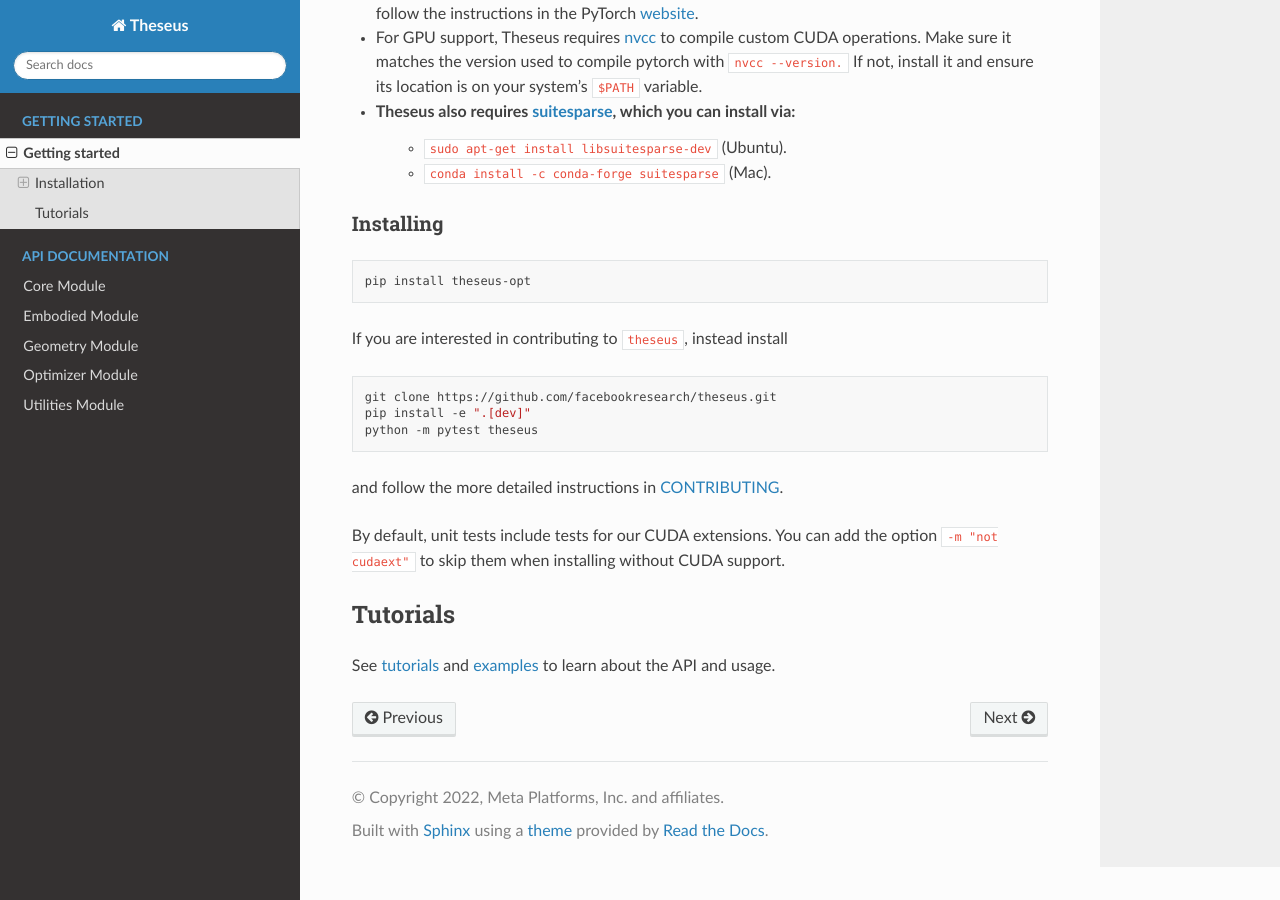
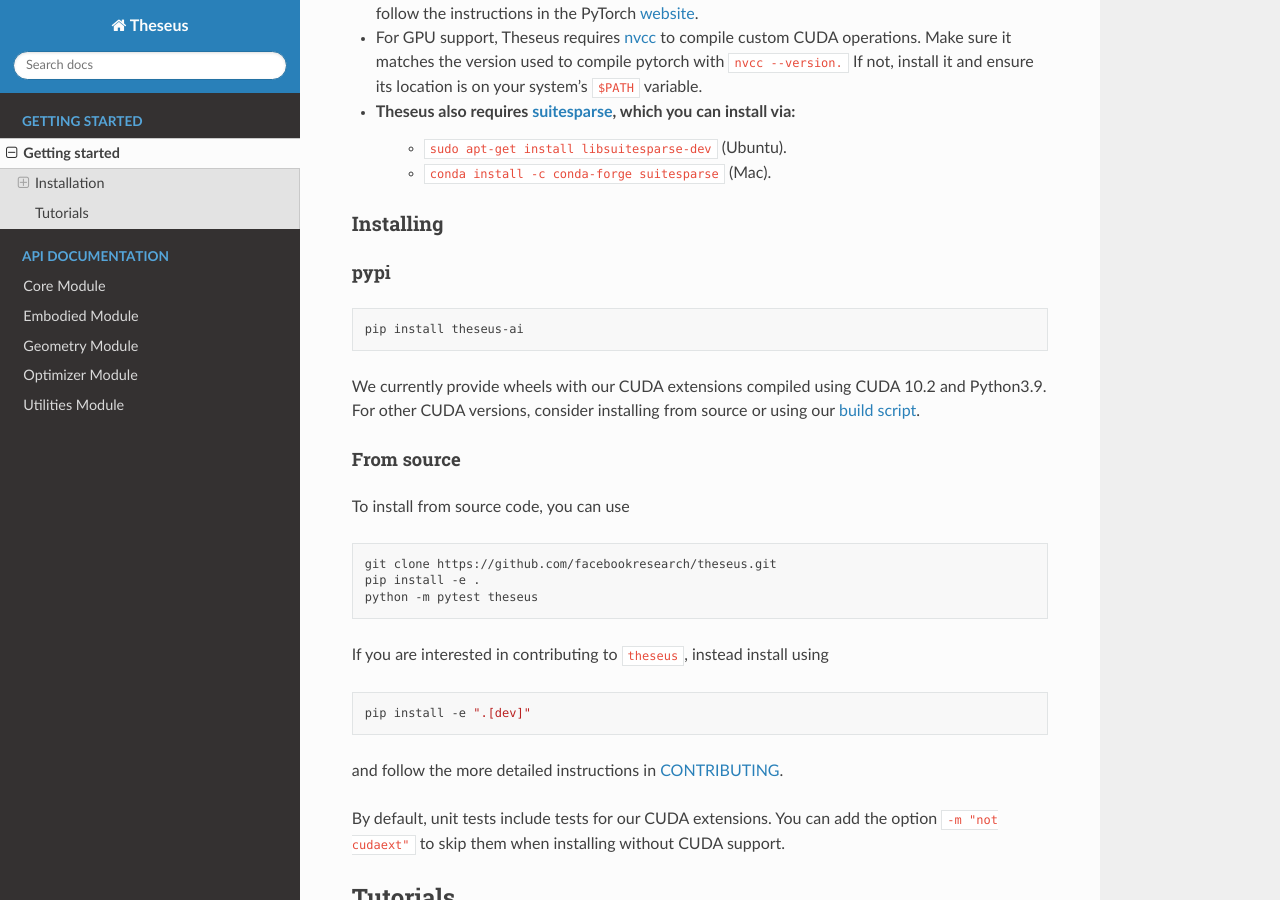
Before and after one commit to facebookresearch/theseus, a Sphinx documentation site: the page built from docs/source/getting-started.rst, in a window 1280 px wide and 900 px high, scrolled down 338 px. Built offline with Sphinx 7.4.7 and the Read the Docs theme 2.0.0, drawn with Linux system fonts in a browser that asks for light colours.

Commit message:
Added pip install theseus-ai instructions.

```diff
--- a/docs/source/getting-started.rst
+++ b/docs/source/getting-started.rst
@@ -15,17 +15,33 @@
 
 Installing
 ^^^^^^^^^^
+
+pypi
+""""
+
 .. code-block:: bash
 
-    pip install theseus-opt
+    pip install theseus-ai
 
-If you are interested in contributing to ``theseus``, instead install
+We currently provide wheels with our CUDA extensions compiled using CUDA 10.2 and Python3.9.
+For other CUDA versions, consider installing from source or using our
+`build script <https://github.com/facebookresearch/theseus/blob/main/build_scripts/build_wheel.sh>`_.
+
+From source
+"""""""""""
+To install from source code, you can use
 
 .. code-block:: bash
 
     git clone https://github.com/facebookresearch/theseus.git
+    pip install -e .
+    python -m pytest theseus
+
+If you are interested in contributing to ``theseus``, instead install using
+
+.. code-block:: bash
+
     pip install -e ".[dev]"
-    python -m pytest theseus
 
 and follow the more detailed instructions in `CONTRIBUTING <https://github.com/facebookresearch/theseus/blob/main/CONTRIBUTING.md>`_.
 
--- a/setup.py
+++ b/setup.py
@@ -58,7 +58,7 @@
     ext_modules = []
 
 setuptools.setup(
-    name="theseus-opt",
+    name="theseus-ai",
     version=version,
     author="Meta Research",
     description="A library for differentiable nonlinear optimization.",
```
Also changed, not shown: README.md (+9 -0 lines), 1 other file.
